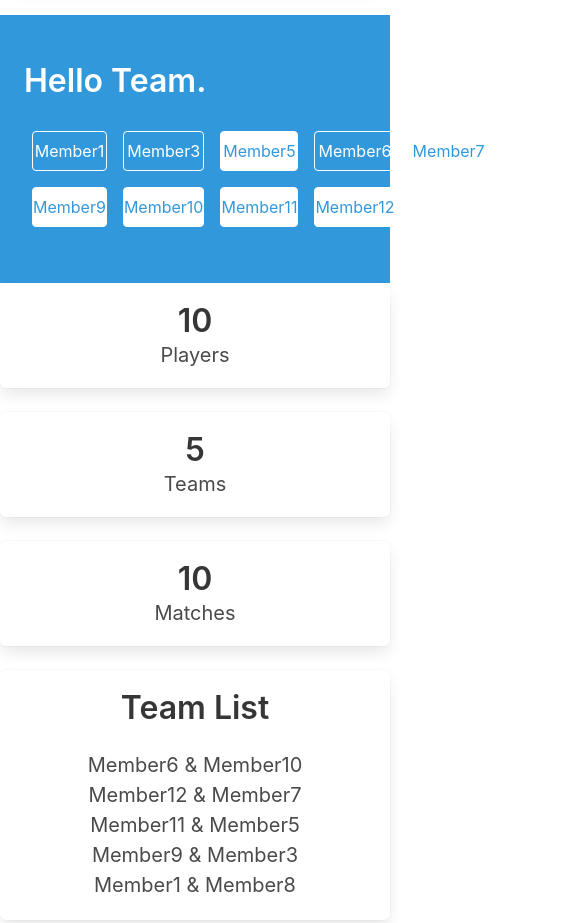
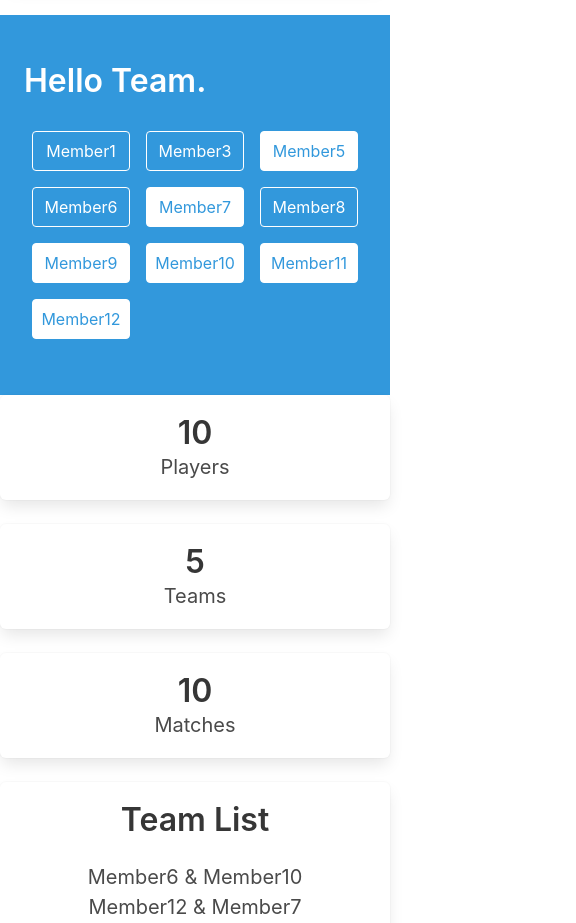
Before and after one commit to willdotk/lets-matchup, a plain HTML site: page index.html in a window 390 px wide. Shown: the part 1720-2643 px from the top of the page, 576 px wide, since content can reach past the window. Drawn offline with Linux system fonts and the light colour scheme.

Commit message:
player list responsiveness on mobile fixed

```diff
--- a/css/style.css
+++ b/css/style.css
@@ -103,6 +103,13 @@ input:checked + .slider:before {
   padding: 0;
 }
 
+@media screen and (max-width: 768px) {
+  .grid {
+    display: grid;
+    grid-template-columns: 1fr 1fr 1fr;
+  }
+}
+
 .grid-arrow {
   display: grid;
   grid-template-rows: 1fr 0.5fr 1fr;
```
